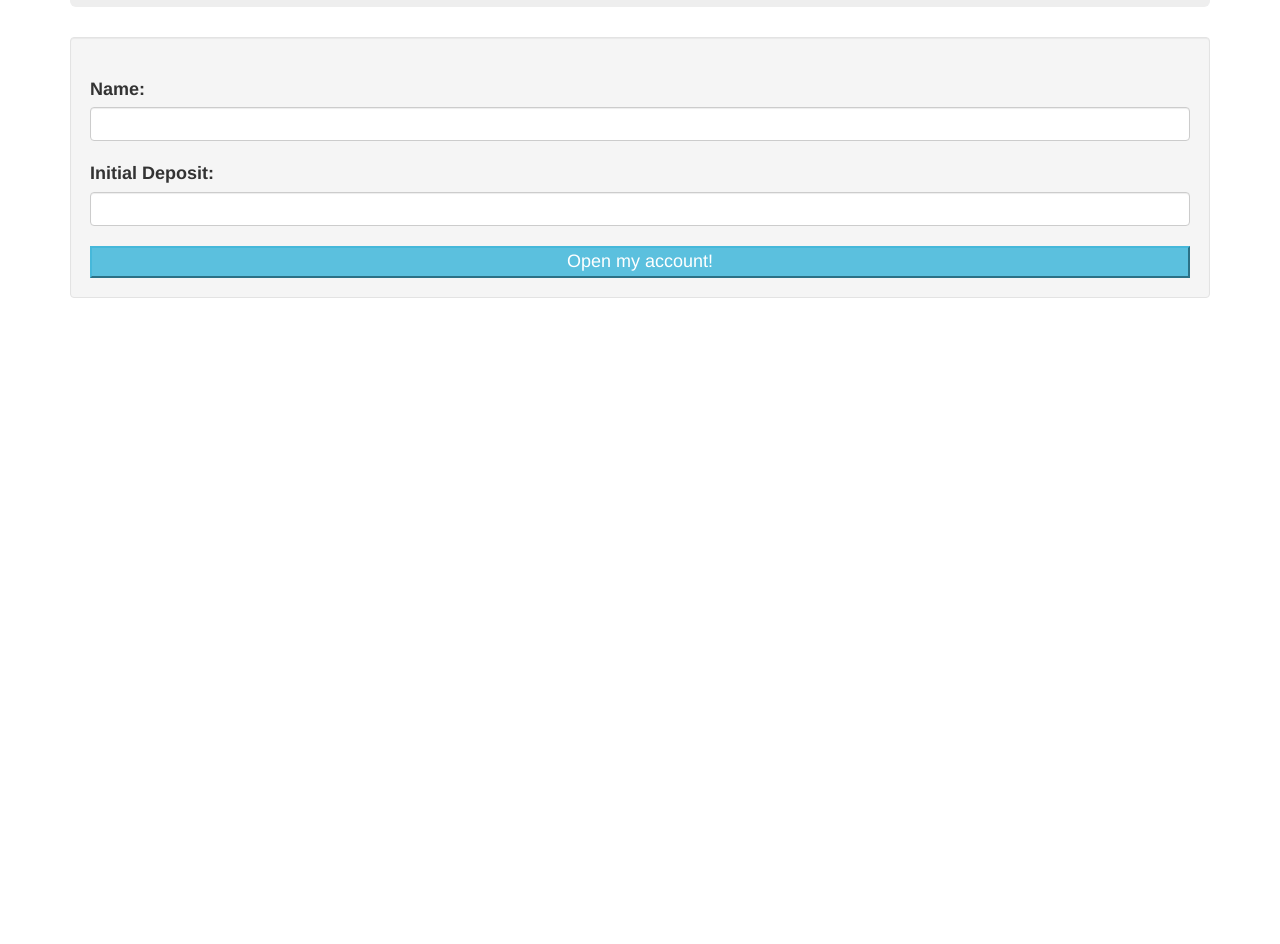
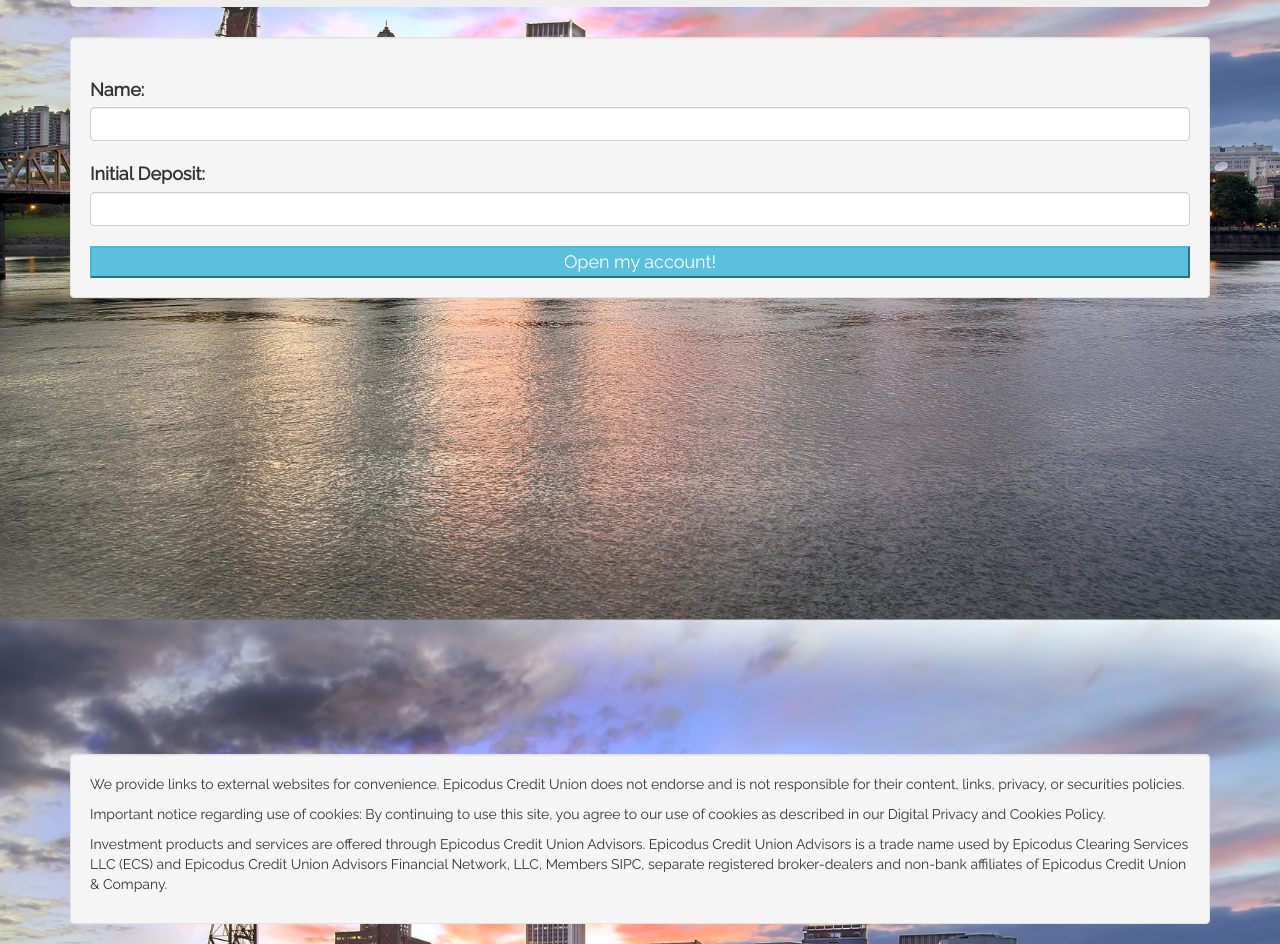
Before and after one commit to brandanpdx/banking, a plain HTML site: page index.html in a window 1280 px wide. Shown: the part 235-1179 px from the top of the page. Before the commit the page ends 800 px from the top, so only its background shows below. Drawn offline with Linux system fonts and the light colour scheme.

Commit message:
add footer to html and update custom styles

```diff
--- a/css/styles.css
+++ b/css/styles.css
@@ -1,3 +1,11 @@
+body {
+  background: url(../img/background.jpg) no-repeat center center fixed;
+  -webkit-background-size: cover;
+  -moz-background-size: cover;
+  -o-background-size: cover;
+  background-size: cover;
+}
+
 button.btn-info {
   width: 100%;
   margin-top: 20px;
@@ -6,6 +14,7 @@ button.btn-info {
 
 .jumbotron {
   text-align: center;
+  font-family: 'Raleway', sans-serif;
 }
 
 .withdraw-deposit, #current-balance {
@@ -16,3 +25,12 @@ label {
   font-size: large;
   margin-top: 20px;
 }
+
+.well {
+  background-color: #F5F5F5;
+  font-family: 'Raleway', sans-serif;
+}
+
+#footer {
+  margin-top: 40%;
+}
--- a/index.html
+++ b/index.html
@@ -3,6 +3,7 @@
 <head>
   <link rel="stylesheet" href="css/bootstrap.css" type="text/css">
   <link rel="stylesheet" href="css/styles.css" type="text/css">
+  <link href="https://fonts.googleapis.com/css?family=Raleway&display=swap" rel="stylesheet">
   <script src="js/jquery-3.4.1.js"></script>
   <script src="js/scripts.js"></script>
   <title>Bank Account</title>
@@ -14,20 +15,24 @@
       <h3>The best code bank in town!</h3>
     </div>
 
-    <form id="initial-deposit" class="well">
+    <form id="initial-deposit">
+      <div class="well">
         <label for="account-name">Name:</label>
         <input type="text" class="form-control" id="account-name">
         <label for="initial-amount">Initial Deposit:</label>
         <input type="text" class="form-control" id="initial-amount">
         <button type="submit" class="btn-info">Open my account!</button>
+      </div>
     </form>
 
-    <form class="withdraw-deposit" class="well">
+    <form class="withdraw-deposit">
+      <div class="well">
         <label for="deposit">Amount to Deposit:</label>
         <input type="text" class="form-control" id="deposit">
         <label for="withdrawal">Amount to Withdraw:</label>
         <input type="text" class="form-control" id="withdrawal">
         <button id="withdraw-deposit" type="submit" class="btn-info">Submit</button>
+      </div>
     </form>
 
     <div id="current-balance">
@@ -37,6 +42,13 @@
       </div>
     </div>
 
+    <div id="footer">
+      <div class="well">
+        <p>We provide links to external websites for convenience. Epicodus Credit Union does not endorse and is not responsible for their content, links, privacy, or securities policies.</p>
+        <p>Important notice regarding use of cookies: By continuing to use this site, you agree to our use of cookies as described in our Digital Privacy and Cookies Policy.</p>
+        <p>Investment products and services are offered through Epicodus Credit Union Advisors. Epicodus Credit Union  Advisors is a trade name used by Epicodus Clearing Services LLC (ECS) and Epicodus Credit Union Advisors Financial Network, LLC, Members SIPC, separate registered broker-dealers and non-bank affiliates of Epicodus Credit Union & Company.</p>
+      </div>
+    </div>
   </div>
 </body>
 </html>
```
Also changed, not shown: img/background.jpg (added). Lines whose indentation alone changed are shown as unchanged.
